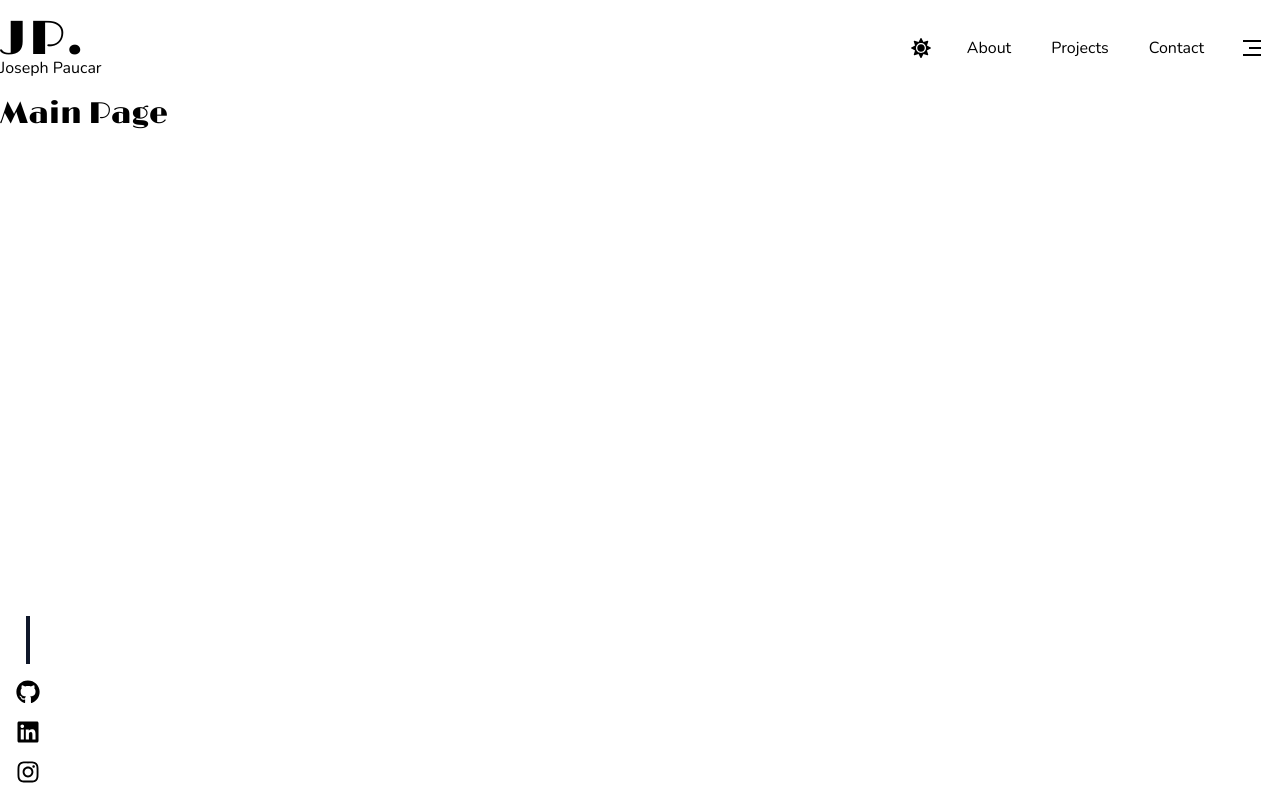
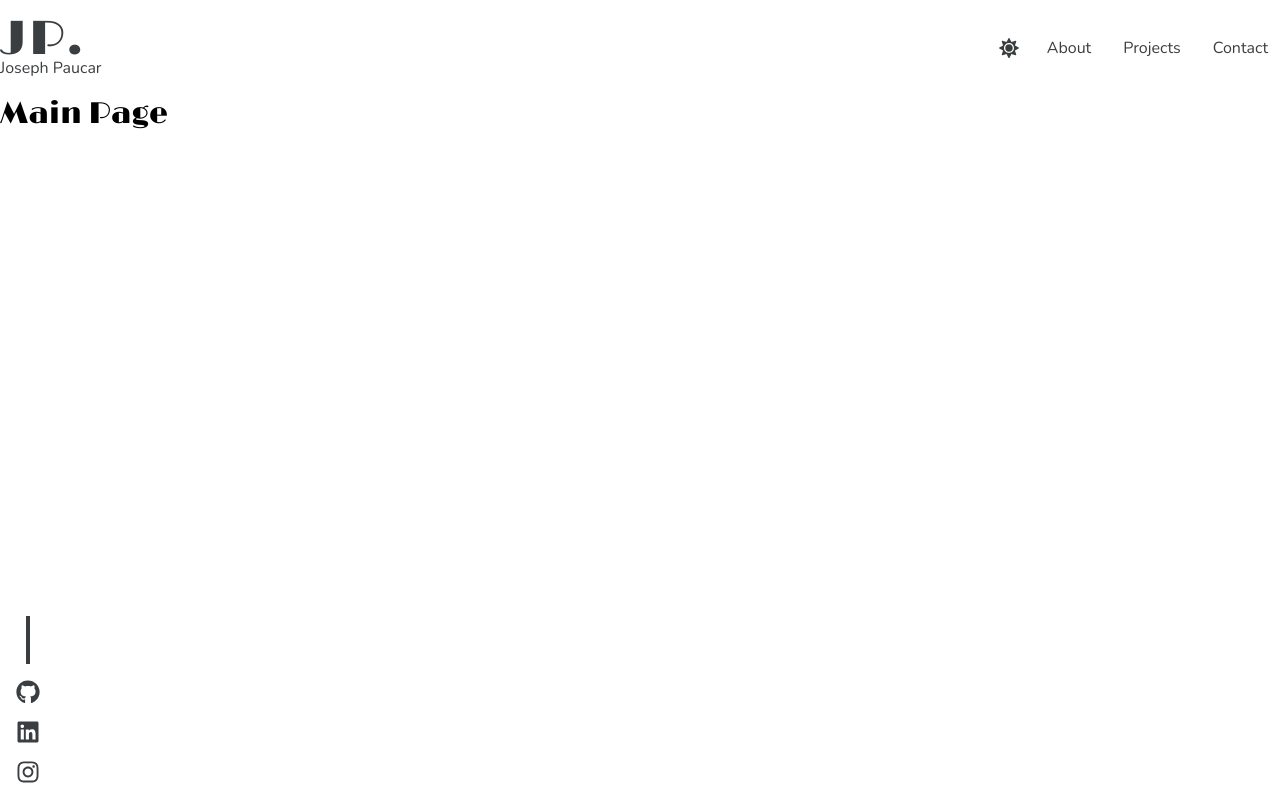
Before and after one commit to jojupacr5/portfolio, a Next.js app: page / in a window 1280 px wide. Built offline with nearby package versions, Linux system fonts and the light colour scheme.

Commit message:
se agrego zustand y se esta realizando la config del mobile menu

```diff
--- a/package.json
+++ b/package.json
@@ -9,10 +9,12 @@
     "lint": "next lint"
   },
   "dependencies": {
+    "clsx": "^2.1.1",
     "next": "14.2.6",
     "react": "^18",
     "react-dom": "^18",
-    "react-icons": "^5.3.0"
+    "react-icons": "^5.3.0",
+    "zustand": "^4.5.5"
   },
   "devDependencies": {
     "@types/node": "^20",
--- a/src/app/globals.css
+++ b/src/app/globals.css
@@ -1,3 +1,8 @@
 @tailwind base;
 @tailwind components;
 @tailwind utilities;
+
+.pt__height-cal {
+  top: 96px;
+  height: calc(100vh - 96px);
+}
--- a/src/app/layout.tsx
+++ b/src/app/layout.tsx
@@ -1,7 +1,7 @@
 import type { Metadata } from "next";
 import { nunito } from "@/config/fonts";
 
-import { Navbar, Socials } from "@/components";
+import { MobileMenu, Navbar, Socials } from "@/components";
 import "./globals.css";
 
 export const metadata: Metadata = {
@@ -20,6 +20,7 @@ export default function RootLayout({
         <main className="min-h-screen container mx-auto relative">
 
           <Navbar />
+          <MobileMenu />
 
           {children}
 
--- a/src/components/ui/Navbar.tsx
+++ /dev/null
@@ -1,50 +0,0 @@
-import { titleFont } from "@/config/fonts"
-import Link from "next/link"
-import { FaMoon, FaSun } from "react-icons/fa"
-import { RiMenu3Fill } from "react-icons/ri"
-
-export const Navbar = () => {
-  return (
-    <nav className="flex py-4 justify-between items-center w-full">
-      {/* Logo */}
-      <div >
-        <Link
-          className="flex flex-col"
-          href="/"
-        >
-          <span className={`${titleFont.className} antialiased text-5xl tracking-wider m-0 p-0`}>JP.</span>
-          <span className="text-md -mt-2"> Joseph Paucar</span>
-        </Link>
-      </div>
-
-      {/* Theme, Menu */}
-      <div className="flex items-center">
-        <button
-          className="mx-2 p-2"
-        >
-          <FaMoon className="w-5 h-5 hidden transition-all hover:fill-orange-500" />
-          <FaSun className="w-5 h-5 transition-all hover:fill-orange-500"/>
-        </button>
-
-        <Link
-          className="m-2 py-2 px-3 transition-all hover:text-orange-500"
-          href="/about"
-        >About</Link>
-        <Link
-          className="m-2 py-2 px-3 transition-all hover:text-orange-500"
-          href="/projects/1"
-        >Projects</Link>
-        <Link
-          className="m-2 py-2 px-3 transition-all hover:text-orange-500"
-          href="/contact"
-        >Contact</Link>
-
-        <button
-          className="mx-2 p-2"
-        >
-          <RiMenu3Fill  className="w-6 h-6" />
-        </button>
-      </div>
-    </nav>
-  )
-}
--- a/src/components/ui/Socials.tsx
+++ /dev/null
@@ -1,18 +0,0 @@
-import { FaGithub, FaInstagram, FaLinkedin } from "react-icons/fa"
-
-export const Socials = () => {
-  return (
-    <div className="absolute bottom-4 left-4 flex flex-col justify-center items-center">
-      <div className="w-1 bg-slate-900 h-12 mb-4"></div>
-      <a href="/" target="_blank" className="mb-4">
-        <FaGithub className="w-6 h-6" />
-      </a>
-      <a href="/" target="_blank" className="mb-4">
-        <FaLinkedin className="w-6 h-6" />
-      </a>
-      <a href="/" target="_blank">
-        <FaInstagram className="w-6 h-6" />
-      </a>
-    </div>
-  )
-}
--- /dev/null
+++ b/src/components/ui/floating/Socials.tsx
@@ -0,0 +1,18 @@
+import { FaGithub, FaInstagram, FaLinkedin } from "react-icons/fa"
+
+export const Socials = () => {
+  return (
+    <div className="absolute bottom-4 left-4 flex-col justify-center items-center hidden sm:flex">
+      <div className="w-1 bg-secondary h-12 mb-4"></div>
+      <a href="/" target="_blank" className="mb-4">
+        <FaGithub className="w-6 h-6 fill-secondary hover:fill-primary transition-all" />
+      </a>
+      <a href="/" target="_blank" className="mb-4">
+        <FaLinkedin className="w-6 h-6 fill-secondary hover:fill-primary transition-all" />
+      </a>
+      <a href="/" target="_blank">
+        <FaInstagram className="w-6 h-6 fill-secondary hover:fill-primary transition-all" />
+      </a>
+    </div>
+  )
+}
--- /dev/null
+++ b/src/components/ui/top-menu/MobileMenu.tsx
@@ -0,0 +1,65 @@
+'use client'
+import { useUIStore } from "@/store";
+import clsx from "clsx";
+import Link from "next/link";
+import { FaGithub, FaInstagram, FaLinkedin } from "react-icons/fa";
+
+export const MobileMenu = () => {
+
+  const isSideMenuOpen = useUIStore( state => state.isSideMenuOpen);
+  const closeMenu = useUIStore( state => state.closeSideMenu);
+
+  return (
+    <div>
+      {/* Background Glass */}
+      {
+        isSideMenuOpen && (
+          <div className="pt__height-cal fixed left-0 w-screen z-10 shadow-sm bg-white/10 backdrop-blur-sm" />
+        )
+      }
+
+      <nav
+        className={
+          clsx(
+            "pt__height-cal fixed p-5 right-0 w-screen bg-transparent z-20 transform transition-all duration-300",
+            {
+              "translate-x-full": !isSideMenuOpen
+            }
+          )
+        }
+      >
+        <div className="pt__height-cal flex flex-col w-full items-center justify-center">
+          <Link
+            className="py-2 px-3 text-lg mb-4 transition-all hover:text-primary uppercase font-bold"
+            href="/about"
+            onClick={closeMenu}
+          >About</Link>
+          <Link
+            className="py-2 px-3 text-lg mb-4 transition-all hover:text-primary uppercase font-bold"
+            href="/projects/1"
+            onClick={closeMenu}
+          >Projects</Link>
+          <Link
+            className="py-2 px-3 text-lg mb-10 transition-all hover:text-primary uppercase font-bold"
+            href="/contact"
+            onClick={closeMenu}
+          >Contact</Link>
+
+          <span className="text-lg font-bold mb-4">mailme@josephpaucar.dev</span>
+
+          <div className="flex justify-center items-center">
+            <a href="/" target="_blank" className="mr-4">
+              <FaGithub className="w-6 h-6 fill-secondary hover:fill-primary transition-all" />
+            </a>
+            <a href="/" target="_blank" className="mr-4">
+              <FaLinkedin className="w-6 h-6 fill-secondary hover:fill-primary transition-all" />
+            </a>
+            <a href="/" target="_blank">
+              <FaInstagram className="w-6 h-6 fill-secondary hover:fill-primary transition-all" />
+            </a>
+          </div>
+        </div>
+      </nav>
+    </div>
+  )
+}
--- /dev/null
+++ b/src/components/ui/top-menu/Navbar.tsx
@@ -0,0 +1,72 @@
+'use client'
+import Link from "next/link"
+import { FaMoon, FaSun } from "react-icons/fa"
+import { RiCloseFill, RiMenu3Fill } from "react-icons/ri"
+
+import { useUIStore } from "@/store"
+import { titleFont } from "@/config/fonts"
+
+export const Navbar = () => {
+  const isSideMenuOpen = useUIStore( state => state.isSideMenuOpen);
+  const openMenu = useUIStore( state => state.openSideMenu);
+  const closeMenu = useUIStore( state => state.closeSideMenu);
+
+  return (
+    <nav className="flex py-4 justify-between items-center w-full text-secondary">
+      {/* Logo */}
+      <div >
+        <Link
+          className="flex flex-col"
+          href="/"
+        >
+          <span className={`${titleFont.className} antialiased text-5xl tracking-wider m-0 p-0`}>JP.</span>
+          <span className="text-md -mt-2"> Joseph Paucar</span>
+        </Link>
+      </div>
+
+      {/* Theme, Menu */}
+      <div className="flex items-center">
+        <button
+          className="p-2"
+        >
+          <FaMoon className="w-5 h-5 hidden transition-all hover:text-primary" />
+          <FaSun className="w-5 h-5 transition-all hover:text-primary"/>
+        </button>
+
+        <Link
+          className="ml-2 py-2 px-3 transition-all hover:text-primary hidden sm:block"
+          href="/about"
+        >About</Link>
+        <Link
+          className="ml-2 py-2 px-3 transition-all hover:text-primary hidden sm:block"
+          href="/projects/1"
+        >Projects</Link>
+        <Link
+          className="ml-2 py-2 px-3 transition-all hover:text-primary hidden sm:block"
+          href="/contact"
+        >Contact</Link>
+
+        {
+          !isSideMenuOpen
+            ? (
+              <button
+                onClick={openMenu}
+                className="mx-2 p-2 sm:hidden"
+              >
+                <RiMenu3Fill  className="w-6 h-6" />
+              </button>
+              )
+            : (
+              <button
+                onClick={closeMenu}
+                className="mx-2 p-2 sm:hidden"
+              >
+                <RiCloseFill  className="w-6 h-6" />
+              </button>
+            )
+        }
+
+      </div>
+    </nav>
+  )
+}
--- /dev/null
+++ b/src/store/index.ts
@@ -0,0 +1 @@
+export * from "./ui/ui-store";
--- /dev/null
+++ b/src/store/ui/ui-store.ts
@@ -0,0 +1,13 @@
+import { create } from "zustand";
+
+interface State {
+  isSideMenuOpen: boolean;
+  openSideMenu: () => void;
+  closeSideMenu: () => void;
+}
+
+export const useUIStore = create<State>()((set) => ({
+  isSideMenuOpen: false,
+  openSideMenu: () => set({ isSideMenuOpen: true }),
+  closeSideMenu: () => set({ isSideMenuOpen: false }),
+}));
--- a/tailwind.config.ts
+++ b/tailwind.config.ts
@@ -13,6 +13,14 @@ const config: Config = {
         "gradient-conic":
           "conic-gradient(from 180deg at 50% 50%, var(--tw-gradient-stops))",
       },
+      colors: {
+        primary: "#FFA50E",
+        secondary: "#3B3E41",
+        "black-primary": "#524F4B",
+        "black-secondary": "#888888",
+        "white-primary": "#FFFFFF",
+        "white-secondary": "#FFF4E0",
+      },
     },
   },
   plugins: [],
```
Also changed, not shown: src/components/index.ts (+6 -2 lines), 1 other file (tests, documents, lock files or other folders).
